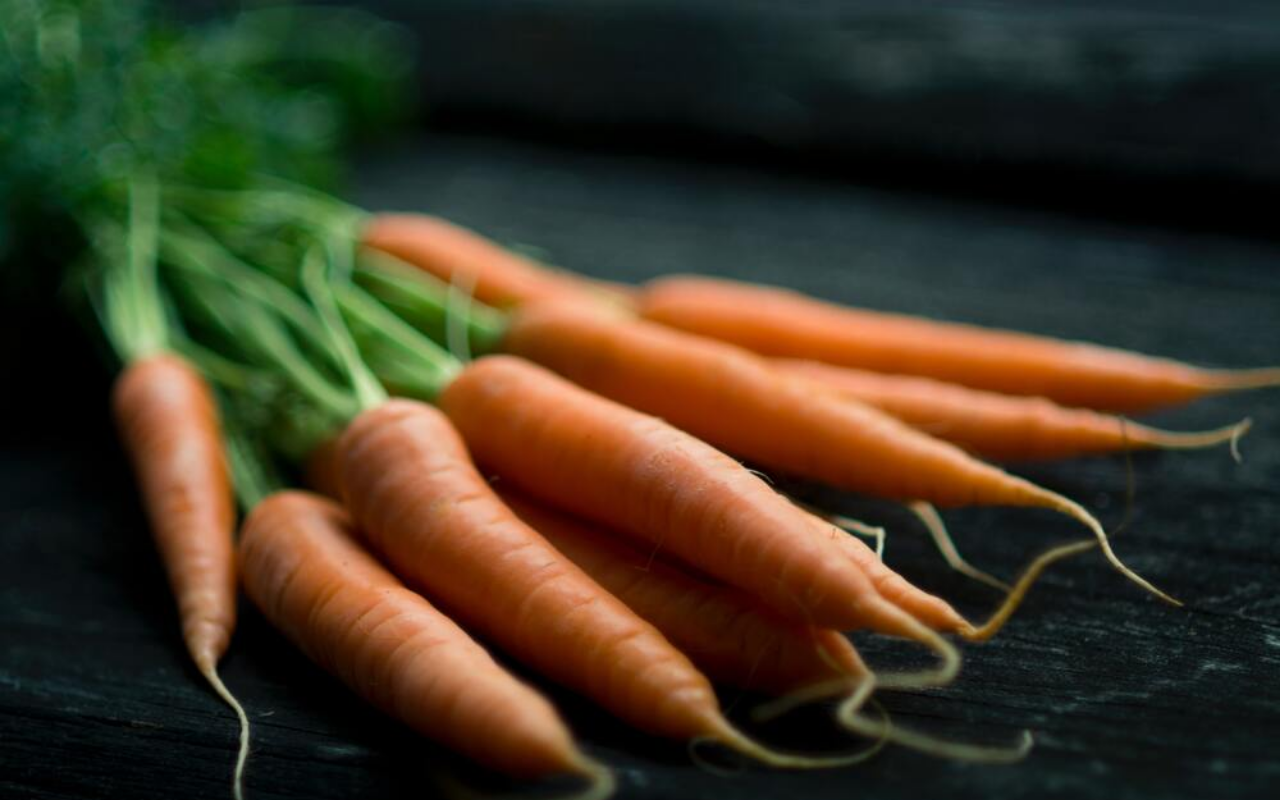
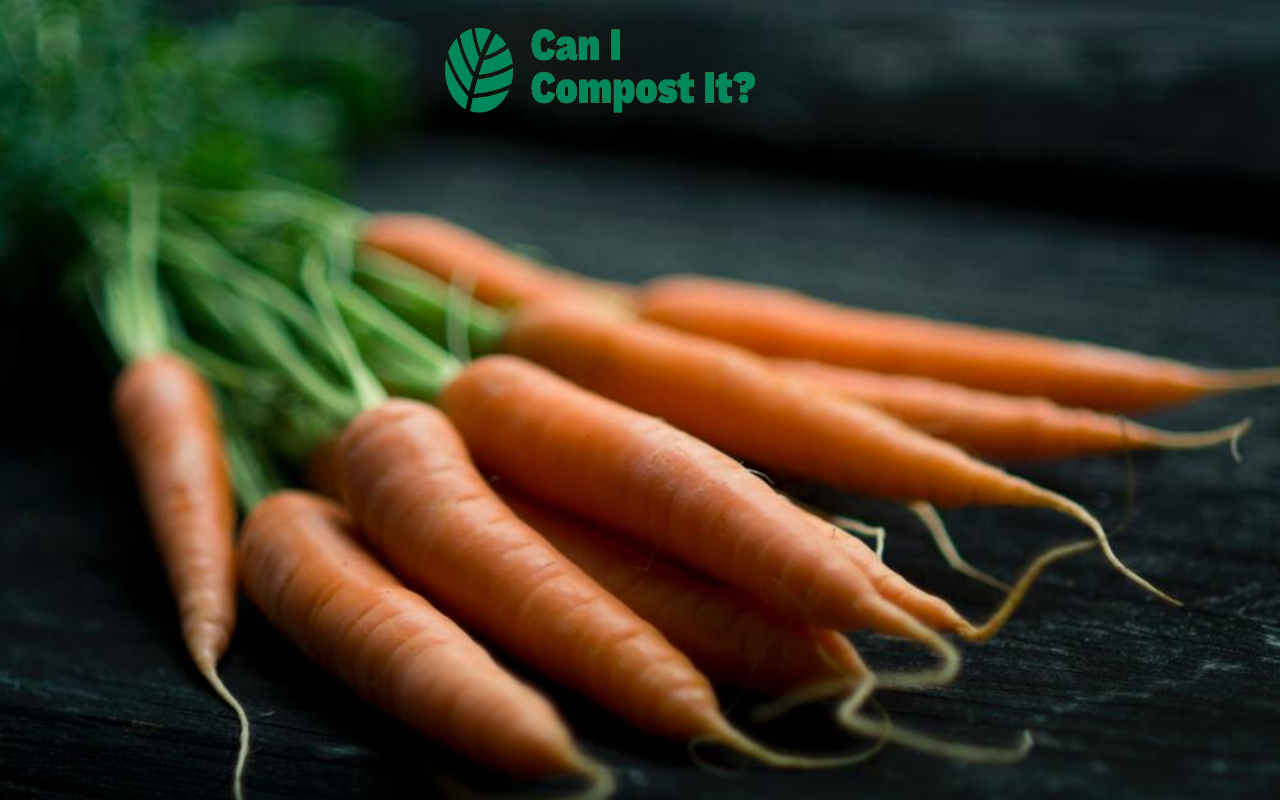
Before and after one commit to korbal/compost, a Vue app: page /about in a window 1280 px wide. Built offline with nearby package versions, Linux system fonts and the light colour scheme.

Commit message:
added logo, and focus upon load

```diff
--- a/src/App.vue
+++ b/src/App.vue
@@ -1,7 +1,49 @@
 <template>
+  <section id="sec-two">
+    <div class="container">
+      <div class="row">
 
+        <div class="flex-item item-two">
+          <img src="./assets/cici-logo.png" alt="" class="logo">
+        </div>
 
-<router-view />
+      </div>
+    </div>
+  </section>
+
+  <section id="sec-two">
+    <div class="container">
+      <div class="row find-out">
+
+        <div class="flex-item item-two">
+          <p></p>
+        </div>
+        <div class="flex-item item-two">
+          <p></p>
+        </div>
+
+      </div>
+    </div>
+  </section>
+
+  <section id="sec-three">
+    <div class="container">
+      <div class="row">
+        <div class="flex-item item-one">
+          <p></p>
+        </div>
+        <div class="flex-item item-two searchbox">
+
+           <!--This is the searchbox-->
+          <router-view />
+
+        </div>
+        <div class="flex-item item-three">
+          <p></p>
+        </div>
+      </div>
+    </div>
+  </section>
 
 </template>
 
@@ -27,5 +69,43 @@ body {
   height: 100vh;
 }
 
+section {
+    display: flex;
+}
+
+.container {
+    display: flex;
+    flex-direction: column;
+    flex-grow: 1;
+    margin: 0 auto;
+}
+
+.row {
+    width: 100%;
+    display: flex;
+    flex-direction: row;
+    flex-grow: 1;
+    justify-content: space-around;
+}
+
+.logo {
+    width: 80%;
+    height: 80%;
+    margin: 0 auto;
+}
+
+.find-out {
+    display: flex;
+    flex-direction: row;
+    flex-grow: 1;
+    justify-content: stretch;
+    font-size: 20px;
+    font-weight: bold;
+    color: white;
+
+}
+.searchbox {
+  margin-top: 30px;
+}
 
 </style>
--- a/src/components/SearchBar.vue
+++ b/src/components/SearchBar.vue
@@ -2,7 +2,8 @@
    <input
      type="text"
      v-model="input"
-     placeholder="start typing..." />
+     @input="input = $event.target.value"
+     placeholder="start typing to find out..." />
   <div
     class="item fruit"
     v-for="fruit in filteredList()"
@@ -21,8 +22,9 @@
 
 
 <script setup>
-import { onBeforeMount, ref } from "vue";
+import { onBeforeMount, onMounted, ref } from "vue";
 
+// TODO: rename fruits[] here to items and accordingly in the template
 let input = ref("");
 let fruits = [];
 
@@ -32,12 +34,19 @@ onBeforeMount(() => {
   getData();
 });
 
+onMounted(() => {
+  focusOnSearch();
+});
+
 function filteredList() {
   return fruits.filter((fruit) =>
     fruit.toLowerCase().includes(input.value.toLowerCase())
   );
 }
 
+function focusOnSearch() {
+ document.querySelector("input").focus();
+}
 
 async function getData() {
  const res = await fetch("https://script.google.com/macros/s/AKfycbw43aEKD9O-LhXZWcz-FYZ4a-wVf-wtnbK4vsjPzDXV6Ym6xevDvQMmZPv9NOODfjIGZg/exec");
```
Also changed, not shown: src/assets/cici-logo.png (added).
